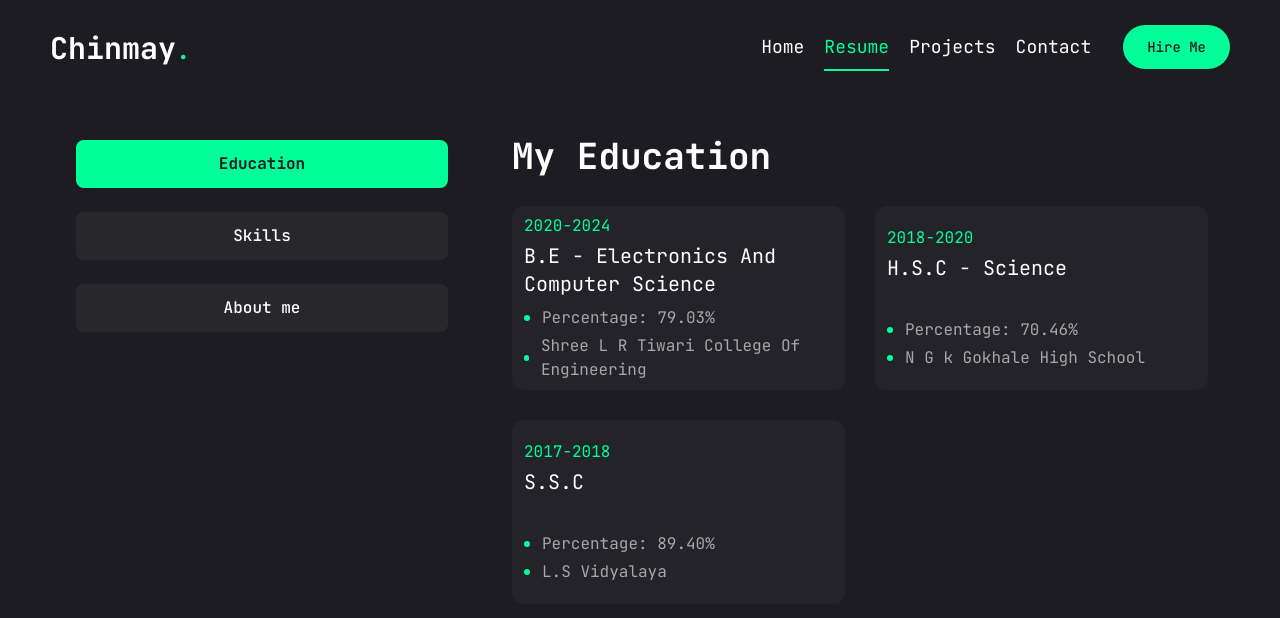
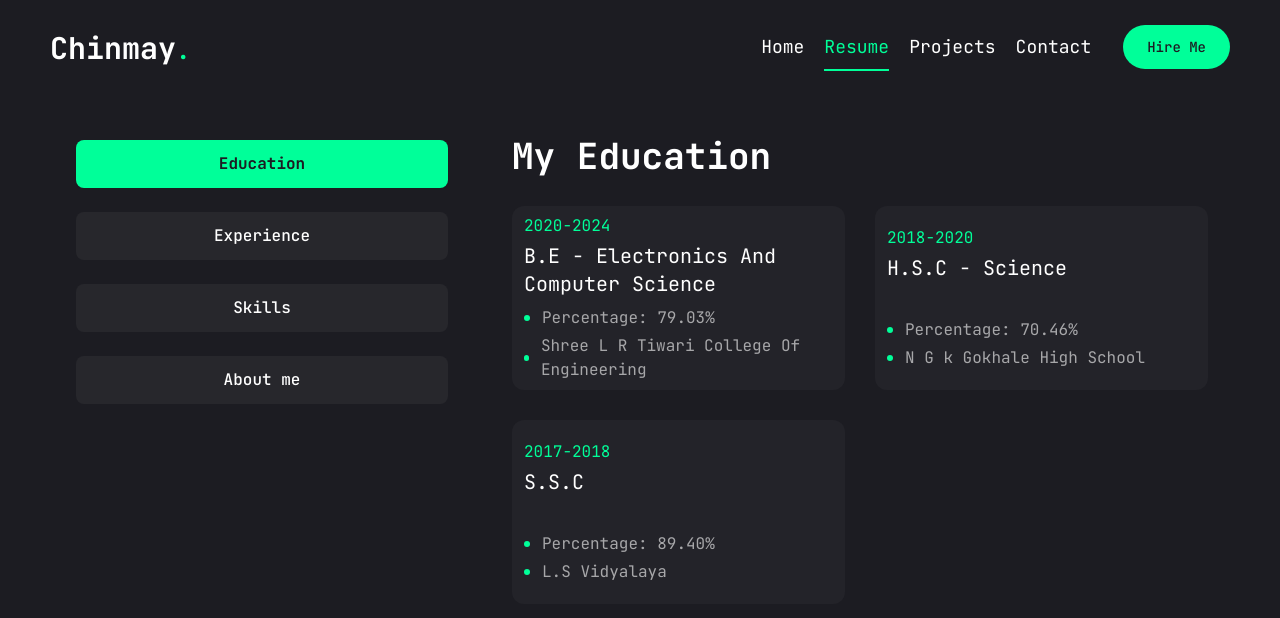
Before and after one commit to chinmayGhadigaonkar/Porfolio, a Next.js app: page /resume in a window 1280 px wide. Shown: the top 618 px of the page. Built offline with nearby package versions, Linux system fonts and the light colour scheme.

Commit message:
Update resume page,tsx file

```diff
--- a/src/app/resume/page.jsx
+++ b/src/app/resume/page.jsx
@@ -77,7 +77,7 @@ const Resume = () => {
           >
             <TabsList className="flex flex-col w-full max-w-[380px] mx-auto xl:mx-0 gap-6">
               <TabsTrigger value="education">Education</TabsTrigger>
-              {/* <TabsTrigger value="experience">Experience</TabsTrigger> */}
+              <TabsTrigger value="experience">Experience</TabsTrigger>
               <TabsTrigger value="skills">Skills</TabsTrigger>
               <TabsTrigger value="about me">About me</TabsTrigger>
             </TabsList>
```
